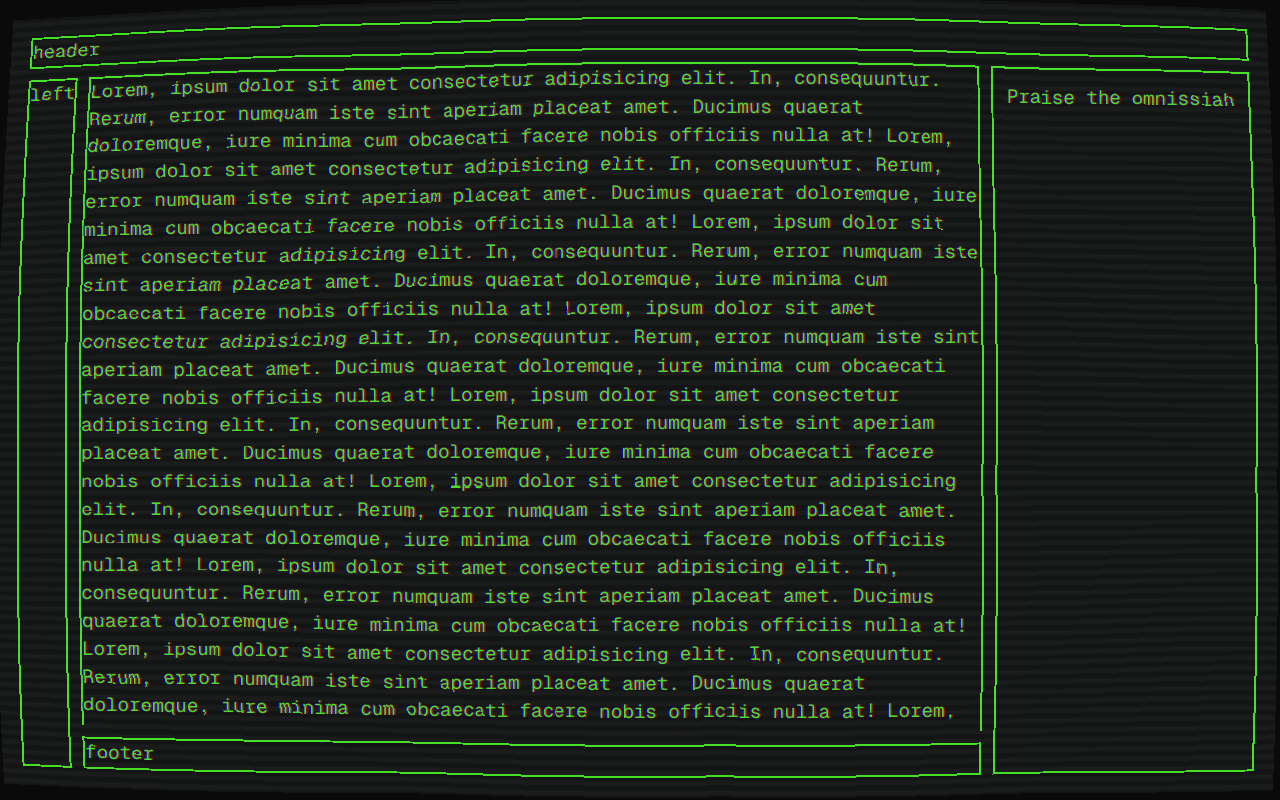
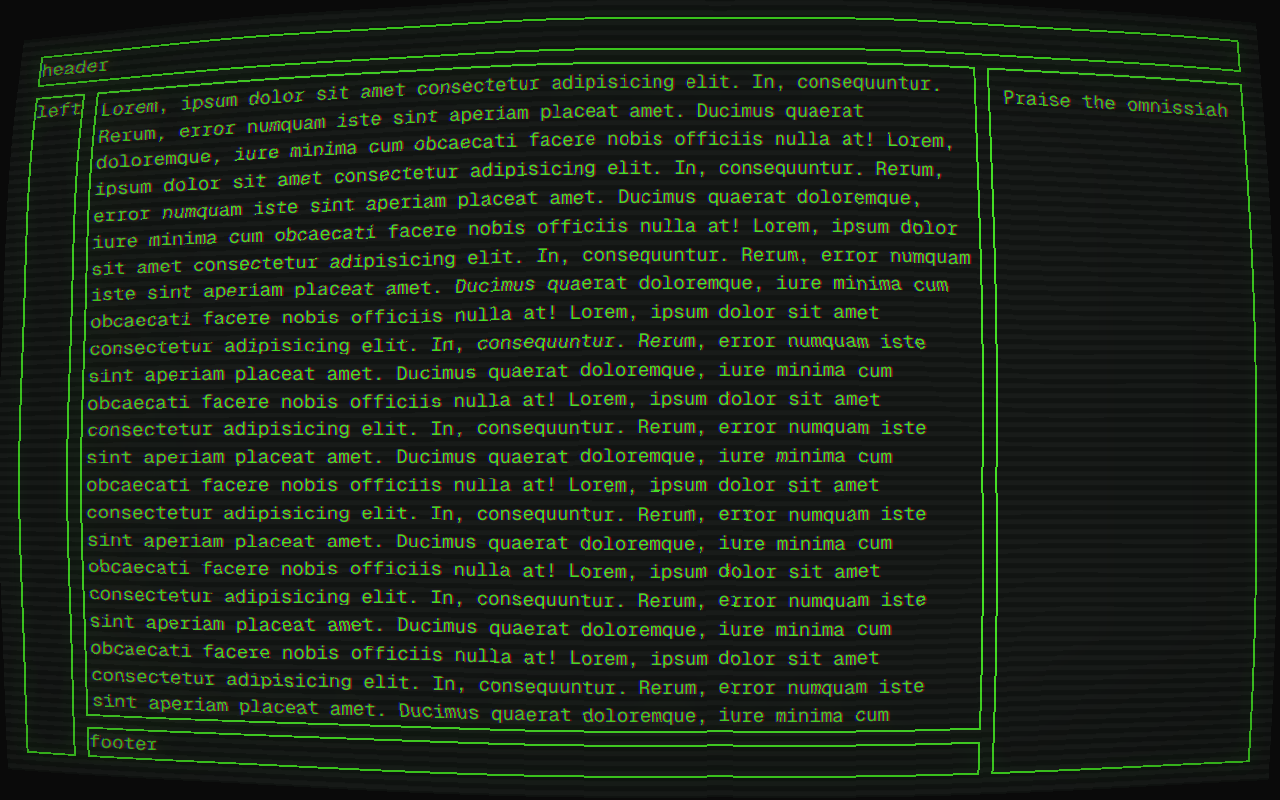
Before and after one commit to titoco3000/retrofuturism, a Next.js app: page / in a window 1280 px wide. Built offline with nearby package versions, Linux system fonts and the light colour scheme.

Commit message:
Adiciona leve blur

```diff
--- a/app/components/Filter/Jagged.jsx
+++ b/app/components/Filter/Jagged.jsx
@@ -161,22 +161,6 @@ export default function Jagged({
           }}
         >
           {children}
-
-          {/* --- Variable Blur Overlay --- */}
-          <div
-            className='absolute inset-0 pointer-events-none z-10'
-            style={{
-              // Adjust the px value to change the maximum blur intensity at the corners
-              backdropFilter: 'blur(1px)',
-              WebkitBackdropFilter: 'blur(1px)',
-
-              // The gradient dictates the fade. 'transparent' means no blur, 'black' means full blur.
-              maskImage:
-                'radial-gradient(ellipse at center, transparent 40%, black 95%)',
-              WebkitMaskImage:
-                'radial-gradient(ellipse at center, transparent 40%, black 95%)',
-            }}
-          />
         </div>
       </div>
     </div>
--- a/app/components/Filter/WithHoles.jsx
+++ b/app/components/Filter/WithHoles.jsx
@@ -44,7 +44,7 @@ function generateSphereMap(width, height, bulge, canvas) {
 
 export default function WithHoles({
   children,
-  bulge = 0.4,
+  bulge = 0.8,
   minSize = 10,
   className = '',
 }) {
--- a/app/components/Television.jsx
+++ b/app/components/Television.jsx
@@ -1,17 +1,23 @@
 import Filter from './Filter';
 
 export default function Television({ jagged = false, children }) {
+  const rectangularMask = `
+    linear-gradient(to bottom, rgba(0,0,0,0.3) 0%, rgba(0,0,0,0.01) 20%, rgba(0,0,0,0.01) 80%, rgba(0,0,0,0.3) 100%),
+    linear-gradient(to right, rgba(0,0,0,0.3) 0%, rgba(0,0,0,0.01) 20%, rgba(0,0,0,0.01) 80%, rgba(0,0,0,0.3) 100%)
+  `;
+
   return (
     <Filter className='crt' jagged={jagged}>
-      <div
-        className='h-full relative bg-[#121513] text-[#4af626] font-mono overflow-hidden rounded-2xlshadow-[inset_0_0_60px_rgba(0,0,0,0.9),inset_0_0_20px_rgba(0,0,0,0.7)]'
-        // style={{
-        //   height: '800px',
-        //   filter: 'url("/filter.svg#SphereMapTest")',
-        // }}
-      >
+      <div className='h-full relative bg-[#121513] text-[#4af626] font-mono overflow-hidden rounded-2xlshadow-[inset_0_0_60px_rgba(0,0,0,0.9),inset_0_0_20px_rgba(0,0,0,0.7)]'>
         <div className='relative z-10 animate-flicker [text-shadow:1.5px_0_1px_rgba(255,0,0,0.7),-1.5px_0_1px_rgba(0,0,255,0.7)] w-full h-full '>
           {children}
+          <div
+            className='absolute inset-0 pointer-events-none z-10 backdrop-blur-[10px] bg-black/50'
+            style={{
+              maskImage: rectangularMask,
+              WebkitMaskImage: rectangularMask,
+            }}
+          />
         </div>
         <div className='absolute inset-0 pointer-events-none z-20 crt-overlay'></div>
       </div>
--- a/app/page.jsx
+++ b/app/page.jsx
@@ -18,7 +18,7 @@ export default function Home() {
         left={<Panel className='h-full'>left</Panel>}
         right={<Panel animation='x-reserved-w'>Praise the omnissiah</Panel>}
         main={
-          <Panel>
+          <Panel className='h-full p-1'>
             Lorem, ipsum dolor sit amet consectetur adipisicing elit. In,
             consequuntur. Rerum, error numquam iste sint aperiam placeat amet.
             Ducimus quaerat doloremque, iure minima cum obcaecati facere nobis
@@ -49,11 +49,15 @@ export default function Home() {
             consequuntur. Rerum, error numquam iste sint aperiam placeat amet.
             Ducimus quaerat doloremque, iure minima cum obcaecati facere nobis
             officiis nulla at!
+            <br />
+            <br />
+            <br />
             <input
               type='checkbox'
-              value={jagged}
+              checked={jagged}
               onChange={(e) => setJagged(e.target.checked)}
-            />
+            />{' '}
+            toggle render mode
           </Panel>
         }
       />
```
